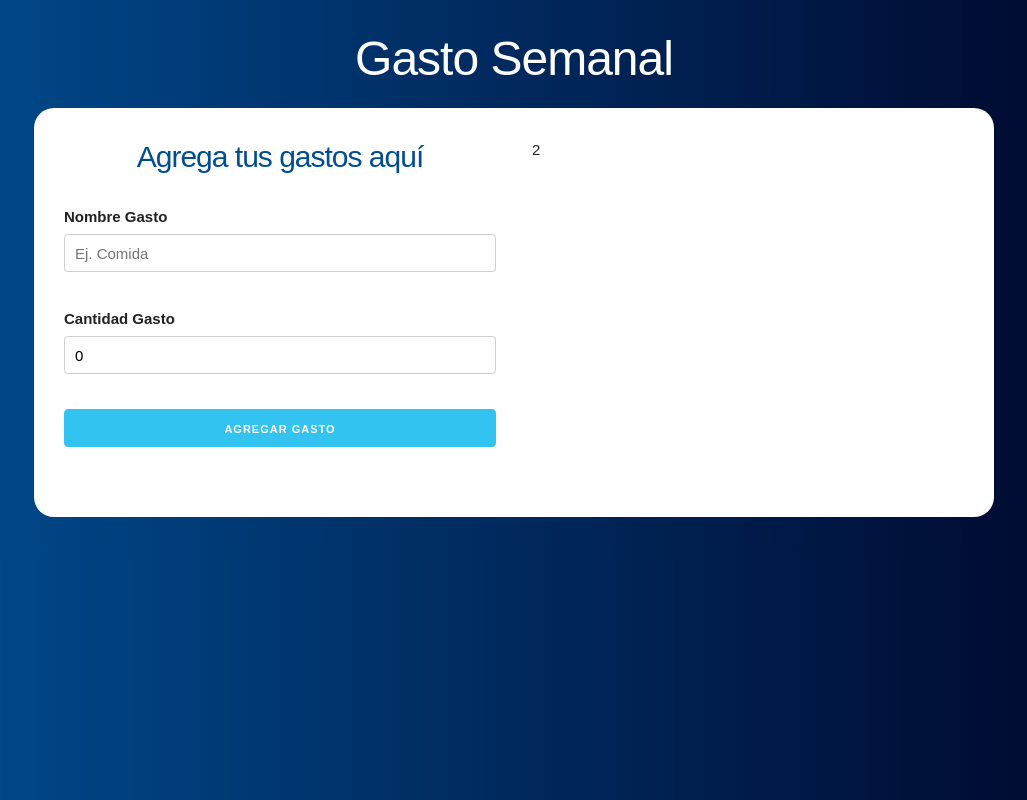
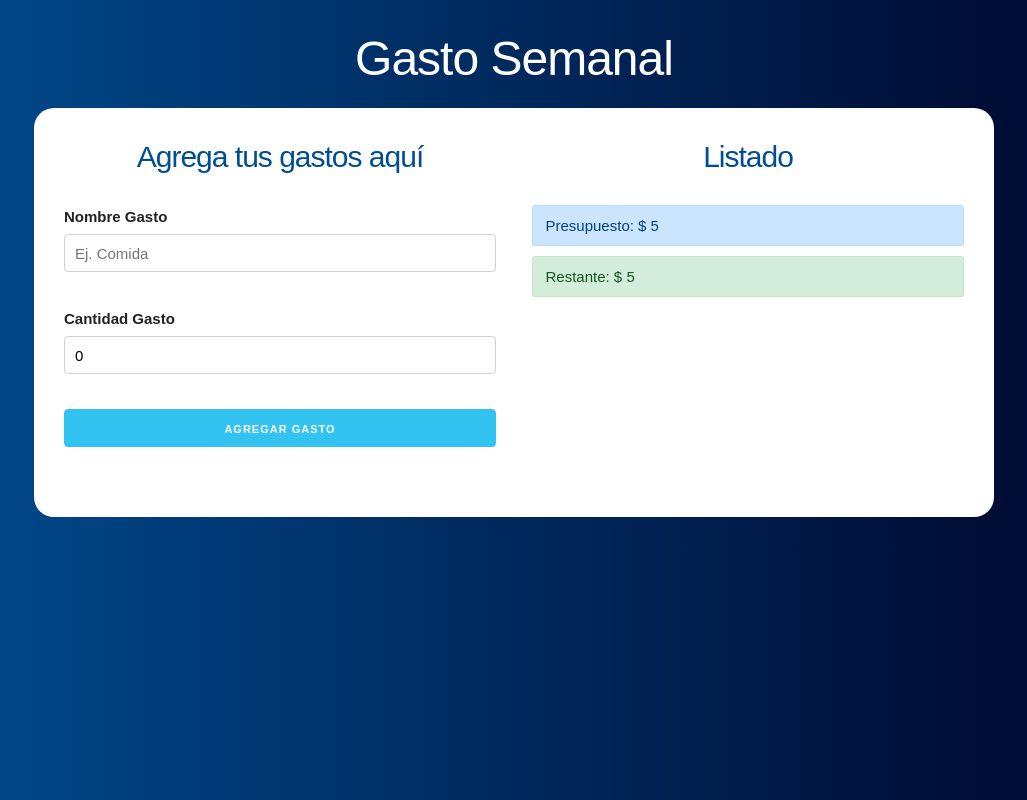
Before and after one commit to Cba-bit/presupuesto-react, a React (Create React App) app: page / in a window 1280 px wide. Both pictures are taken after typing "5" into the empty fields and a click on the input "Definir presupuesto". Shown: the whole page, without its empty margins (126-1153 px from the left). Built offline with nearby package versions, Linux system fonts and the light colour scheme.

Commit message:
Mostrando los gastos en la interfaz, agregando cambio de color en el gasto segun gastos

```diff
--- a/src/App.js
+++ b/src/App.js
@@ -1,12 +1,32 @@
-import { useState } from 'react';
+import { useState, useEffect } from 'react';
 import Pregunta from './components/Pregunta';
 import Formulario from './components/Formulario';
+import Listado from './components/Listado';
+import ControlPresupuesto from './components/ControlPresupuesto';
 
 function App() {
     // Definir el state
     const [presupuesto, setPresupuesto] = useState(0);
     const [restante, setRestante] = useState(0);
     const [mostrarPregunta, setMostrarPregunta] = useState(true);
+    const [gastos, setGastos] = useState([]);
+    const [gasto, setGasto] = useState({});
+    const [crearGasto, setCrearGasto] = useState(false);
+
+    // useEffect que actualiza el restante
+    useEffect(() => {
+        if (crearGasto) {
+            // Agrega el nuevo presupuesto
+            setGastos([...gastos, gasto]);
+
+            // Resta del presupuesto actual
+            const presupuestoRestante = restante - gasto.cantidad;
+            setRestante(presupuestoRestante);
+
+            // resetear a false
+            setCrearGasto(false);
+        }
+    }, [gasto, crearGasto, gastos, restante]);
 
     return (
         <div className='container'>
@@ -23,10 +43,20 @@
                     ) : (
                         <div className='row'>
                             <div className='one-half column'>
-                                <Formulario />
+                                <Formulario
+                                    setGasto={setGasto}
+                                    setCrearGasto={setCrearGasto}
+                                />
                             </div>
 
-                            <div className='one-half column'>2</div>
+                            <div className='one-half column'>
+                                <Listado gastos={gastos} />
+
+                                <ControlPresupuesto
+                                    presupuesto={presupuesto}
+                                    restante={restante}
+                                />
+                            </div>
                         </div>
                     )}
                 </div>
--- /dev/null
+++ b/src/components/ControlPresupuesto.js
@@ -0,0 +1,24 @@
+import React, { Fragment } from 'react';
+import { revisarPresupuesto } from '../helpers';
+import PropTypes from 'prop-types';
+
+const ControlPresupuesto = ({ presupuesto, restante }) => {
+    return (
+        <Fragment>
+            <div className='alert alert-primary'>
+                Presupuesto: $ {presupuesto}
+            </div>
+
+            <div className={revisarPresupuesto(presupuesto, restante)}>
+                Restante: $ {restante}
+            </div>
+        </Fragment>
+    );
+};
+
+ControlPresupuesto.propTypes = {
+    presupuesto: PropTypes.number.isRequired,
+    restante: PropTypes.number.isRequired,
+};
+
+export default ControlPresupuesto;
--- a/src/components/Error.js
+++ b/src/components/Error.js
@@ -1,7 +1,12 @@
 import React from 'react';
+import PropTypes from 'prop-types';
 
 const Error = ({ mensaje }) => (
     <p className='alert alert-danger error'>{mensaje}</p>
 );
 
+Error.propTypes = {
+    mensaje: PropTypes.string.isRequired,
+};
+
 export default Error;
--- a/src/components/Formulario.js
+++ b/src/components/Formulario.js
@@ -1,8 +1,9 @@
 import React, { useState } from 'react';
 import Error from './Error';
 import shortid from 'shortid';
+import PropTypes from 'prop-types';
 
-const Formulario = () => {
+const Formulario = ({ setGasto, setCrearGasto }) => {
     const [nombre, setNombre] = useState('');
     const [cantidad, setCantidad] = useState(0);
     const [error, setError] = useState(false);
@@ -29,11 +30,13 @@
             id: shortid.generate(),
         };
 
-        console.log(gasto);
-
         // pasar el gasto al componente principal
+        setGasto(gasto);
+        setCrearGasto(true);
 
         // Resetear el form
+        setNombre('');
+        setCantidad(0);
     };
 
     return (
@@ -75,4 +78,9 @@
     );
 };
 
+Formulario.propTypes = {
+    setGasto: PropTypes.func.isRequired,
+    setCrearGasto: PropTypes.func,
+};
+
 export default Formulario;
--- /dev/null
+++ b/src/components/Gasto.js
@@ -0,0 +1,18 @@
+import React from 'react';
+import PropTypes from 'prop-types';
+
+const Gasto = ({ gasto }) => (
+    <li className='gastos'>
+        <p>
+            {gasto.nombre}
+
+            <span className='gasto'>$ {gasto.cantidad}</span>
+        </p>
+    </li>
+);
+
+Gasto.propTypes = {
+    gasto: PropTypes.object.isRequired,
+};
+
+export default Gasto;
--- /dev/null
+++ b/src/components/Listado.js
@@ -0,0 +1,18 @@
+import React from 'react';
+import Gasto from './Gasto';
+import PropTypes from 'prop-types';
+
+const Listado = ({ gastos }) => (
+    <div className='gastos-realizados'>
+        <h2>Listado</h2>
+        {gastos.map(gasto => (
+            <Gasto gasto={gasto} key={gasto.id} />
+        ))}
+    </div>
+);
+
+Listado.propTypes = {
+    gastos: PropTypes.array.isRequired,
+};
+
+export default Listado;
--- /dev/null
+++ b/src/helpers.js
@@ -0,0 +1,15 @@
+export const revisarPresupuesto = (presupuesto, restante) => {
+    let clase;
+
+    if (presupuesto / 4 > restante) {
+        clase = 'alert alert-danger';
+    } else if (presupuesto / 2 > restante) {
+        clase = 'alert alert-warning';
+    } else {
+        clase = 'alert alert-success';
+    }
+
+    return clase;
+};
+
+// 100/4 > restante, quiere decir que gasto mas del 25%
```
Also changed, not shown: src/components/Pregunta.js (+7 -0 lines).
